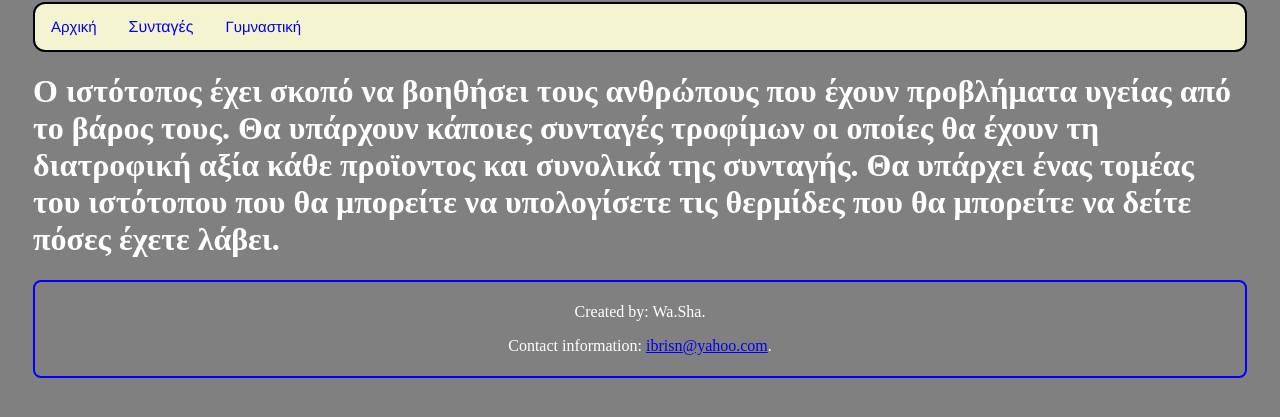
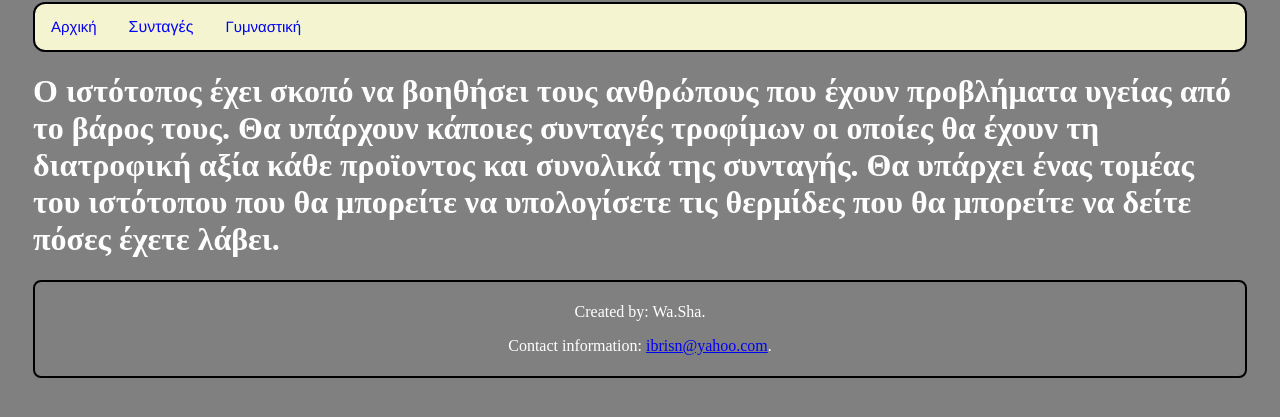
Before and after one commit to watermanos/goodandfitness, a plain HTML site: page index.html in a window 1280 px wide. Shown: the part 111-528 px from the top of the page. Drawn offline with Linux system fonts and the light colour scheme.

Commit message:
Update footer.css

```diff
--- a/csscode/footer.css
+++ b/csscode/footer.css
@@ -1,6 +1,6 @@
 footer{
 	background-color:grey;
-	border: 2px solid blue;
+	border: 2px solid black;
 	border-radius: 8px;
 	color: white;
 	padding: 5px;
```
